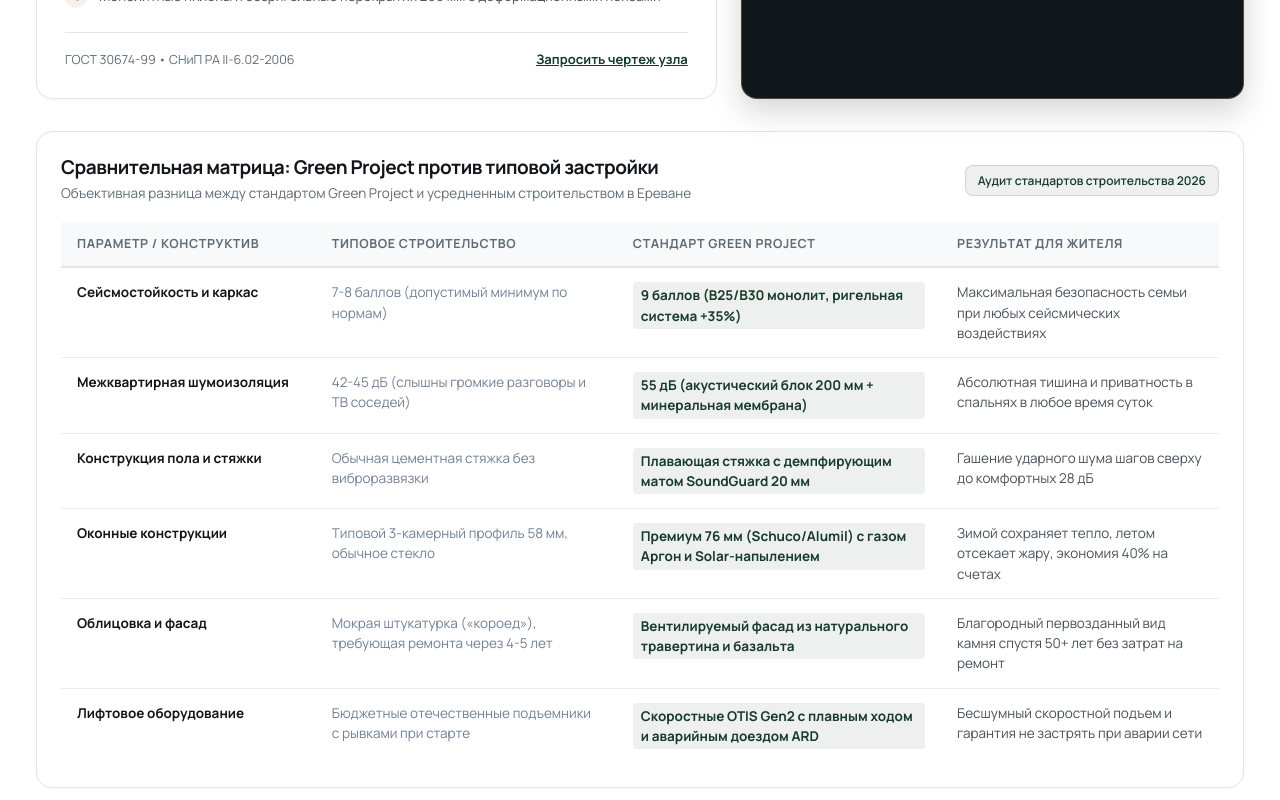
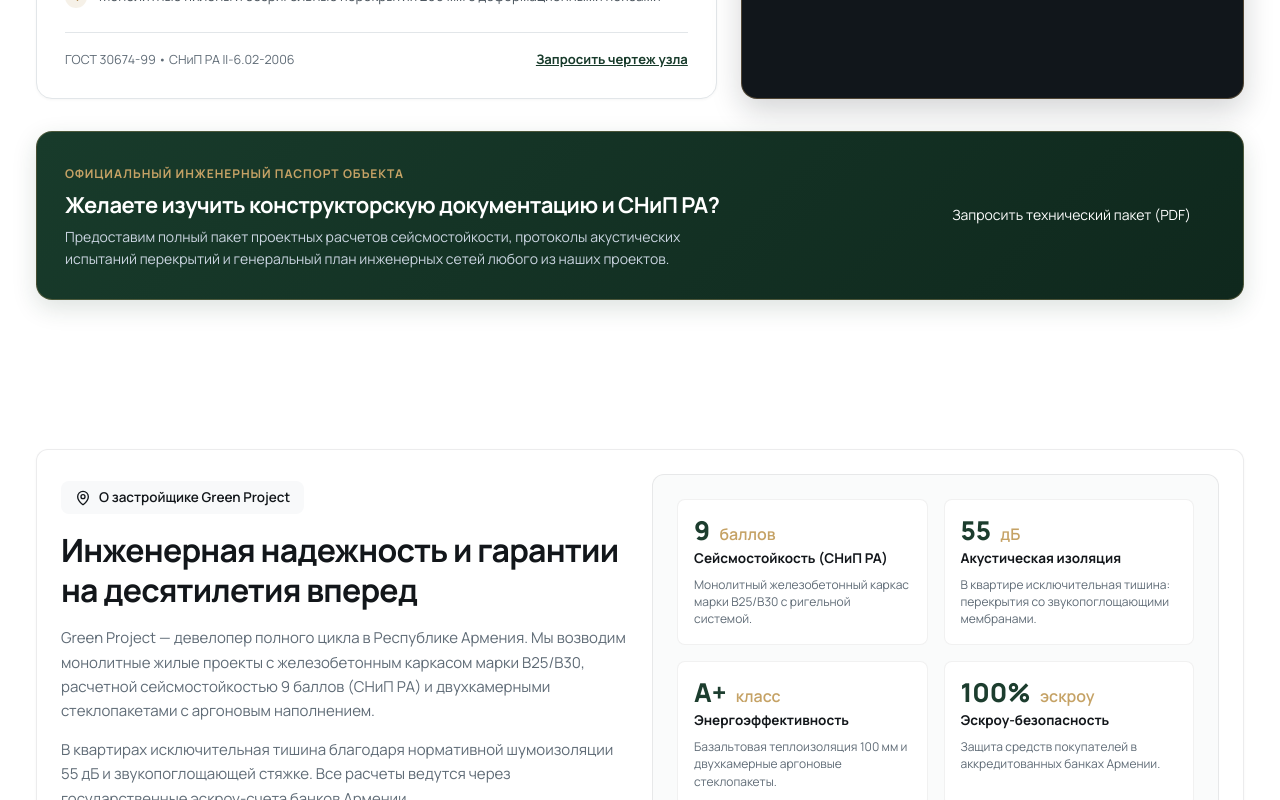
Before and after one commit to disdav77/green-project, a Next.js app: page /standards in a window 1280 px wide. Shown: the part 1240-2040 px from the top of the page. Built offline with nearby package versions, Linux system fonts and the light colour scheme; no server answers.

Commit message:
refactor(standards): remove comparative matrix table per user preference

```diff
--- a/src/features/home/EngineeringSpecs.tsx
+++ b/src/features/home/EngineeringSpecs.tsx
@@ -11,7 +11,6 @@ export function EngineeringSpecs() {
 
   const disciplines = dictionary.engineering.disciplines;
   const activeData = disciplines[activeTab];
-  const matrix = dictionary.engineering.matrix;
   const about = dictionary.engineering.about;
 
   return (
@@ -182,49 +181,6 @@ export function EngineeringSpecs() {
             </div>
           </div>
 
-          {/* 2. Specifications Comparative Matrix */}
-          <div className="eng-matrix-box">
-            <div style={{ display: 'flex', justifyContent: 'space-between', alignItems: 'center', marginBottom: '18px', flexWrap: 'wrap', gap: '12px' }}>
-              <div>
-                <h3 style={{ fontSize: '19px', fontWeight: 700, color: '#12161A', margin: '0 0 4px' }}>
-                  {matrix.title}
-                </h3>
-                <p style={{ fontSize: '13.5px', color: '#5F6B76', margin: 0 }}>
-                  {matrix.subtitle}
-                </p>
-              </div>
-              <span className="eng-badge-pill">
-                {matrix.badge}
-              </span>
-            </div>
-
-            <div className="eng-matrix-table-wrap" style={{ width: '100%', overflowX: 'auto', WebkitOverflowScrolling: 'touch' }}>
-              <table className="eng-matrix-table">
-                <thead>
-                  <tr>
-                    <th style={{ width: '22%' }}>{matrix.colParam}</th>
-                    <th style={{ width: '26%' }}>{matrix.colStandard}</th>
-                    <th style={{ width: '28%' }}>{matrix.colGreenProject}</th>
-                    <th style={{ width: '24%' }}>{matrix.colResult}</th>
-                  </tr>
-                </thead>
-                <tbody>
-                  {matrix.rows.map((row, idx) => (
-                    <tr key={idx}>
-                      <td style={{ fontWeight: 700, color: '#12161A' }}>{row.feature}</td>
-                      <td>
-                        <span className="eng-pill-muted">{row.standard}</span>
-                      </td>
-                      <td>
-                        <span className="eng-pill-green">{row.greenProject}</span>
-                      </td>
-                      <td style={{ color: '#47515A' }}>{row.advantage}</td>
-                    </tr>
-                  ))}
-                </tbody>
-              </table>
-            </div>
-          </div>
 
           {/* 3. Official Certified CTA Banner */}
           <div className="eng-passport-cta">
```
